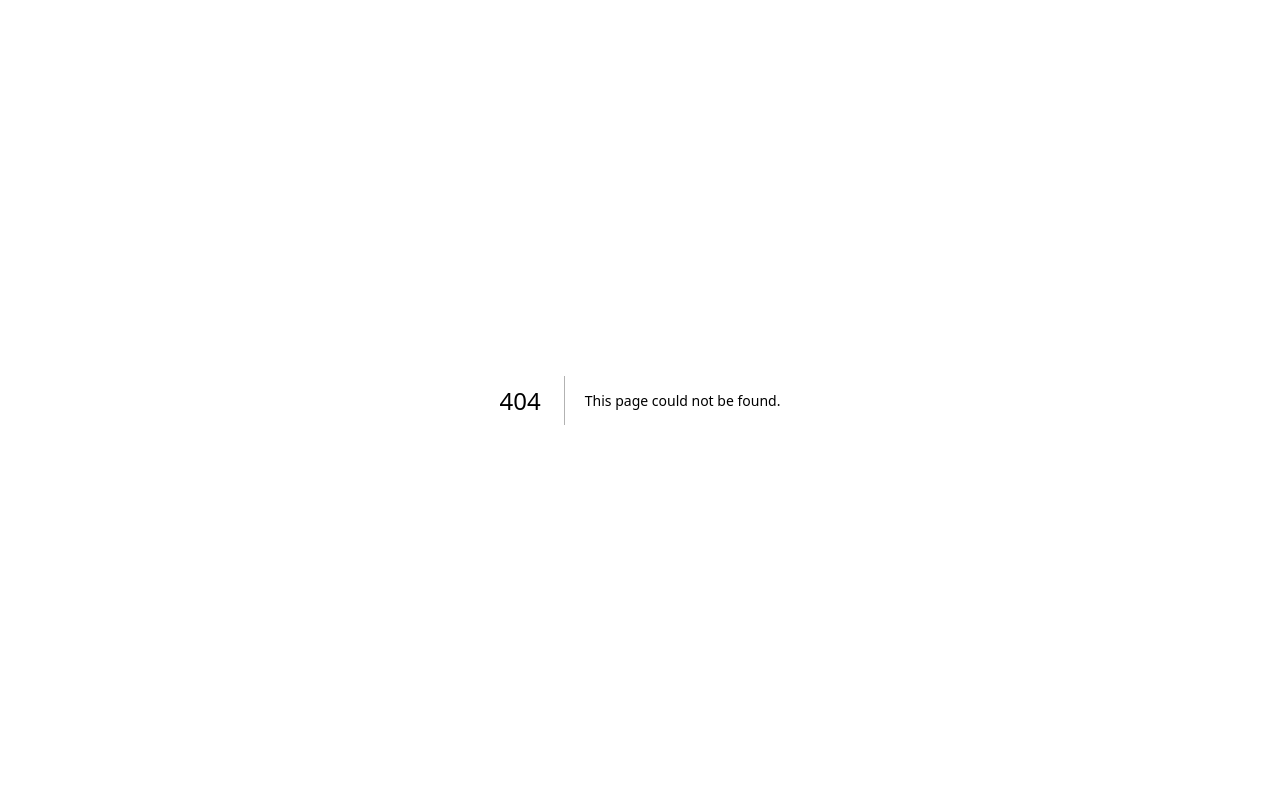
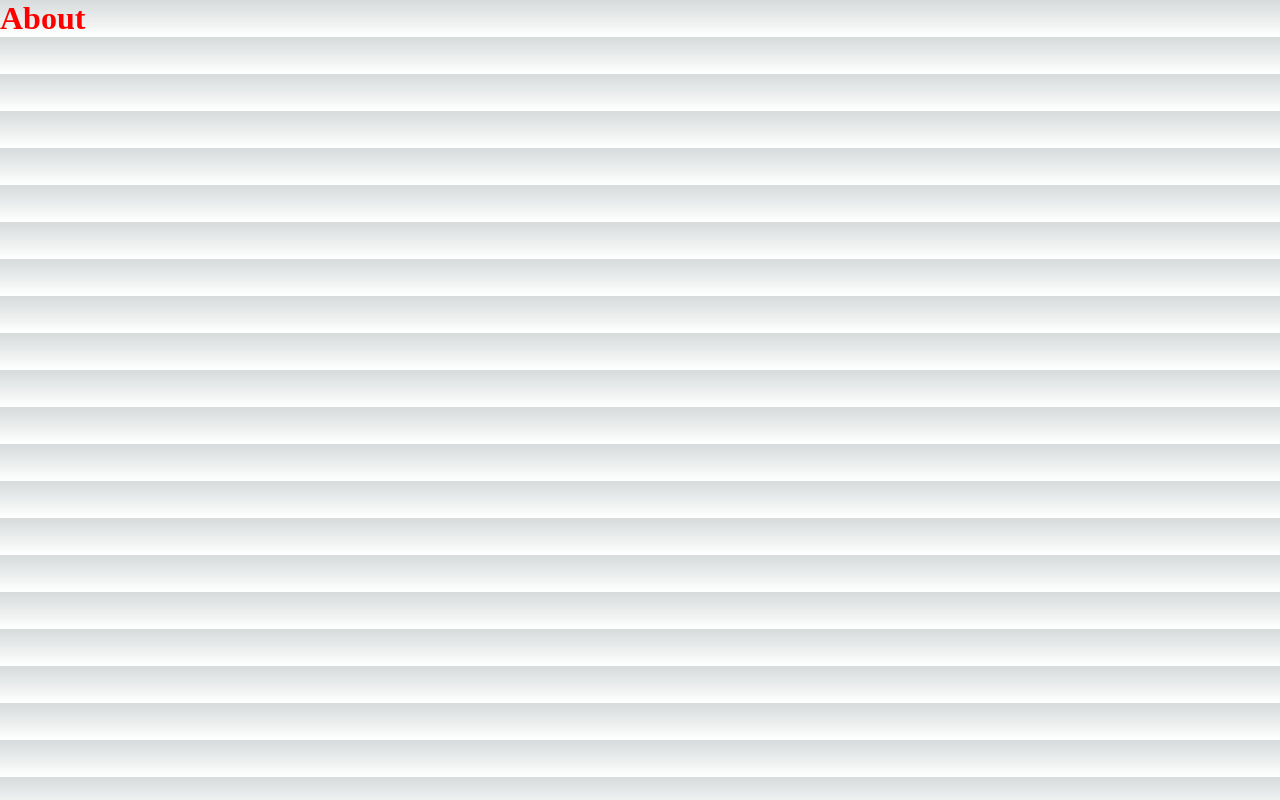
Before and after one commit to WynMars/fullstack-e-commerce-frontend, a Next.js app: page /about in a window 1280 px wide. Before the commit this address had no page. Built offline with nearby package versions, Linux system fonts and the light colour scheme.

Commit message:
routing setup

```diff
--- /dev/null
+++ b/pages/about.js
@@ -0,0 +1,10 @@
+import styles from "../styles/About.module.css";
+
+
+export default function About() {
+  return (
+    <div className={styles.about}>
+  <h1>About</h1>
+    </div>
+  );
+}
--- a/pages/index.js
+++ b/pages/index.js
@@ -1,5 +1,6 @@
 import Head from 'next/head'
 import { Inter } from 'next/font/google'
+import Link from 'next/link'
 
 const inter = Inter({ subsets: ['latin'] })
 
@@ -7,13 +8,14 @@ export default function Home() {
   return (
     <>
       <Head>
-        <title>Create Next App</title>
+        <title>Home Page</title>
         <meta name="description" content="Generated by create next app" />
         <meta name="viewport" content="width=device-width, initial-scale=1" />
         <link rel="icon" href="/favicon.ico" />
       </Head>
       <main>
        <h1>Hi</h1>
+       <Link href={"/about"}>About</Link>
       </main>
     </>
   )
--- /dev/null
+++ b/styles/About.module.css
@@ -0,0 +1,3 @@
+.about h1{
+    color:red;
+}
```
Also changed, not shown: pages/products/[id].js (added, +7 -0 lines).
